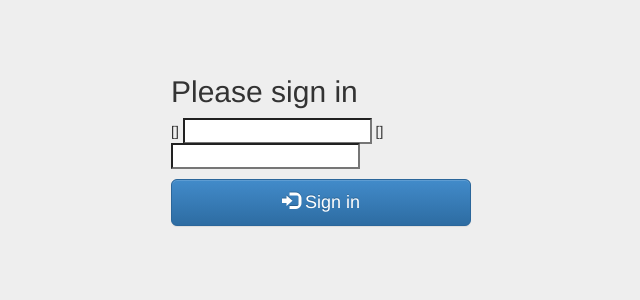
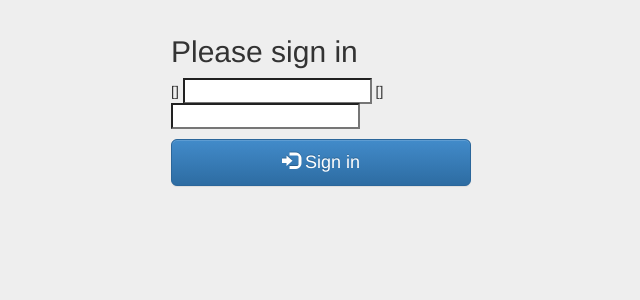
Before and after one commit to octaflop/uttr, a Django app: template apps/profiles/templates/profiles/login.html in a window 1280 px wide. Shown: the top 300 px of the page, without its empty margins (319-959 px from the left). Run offline with Django 3.2, Linux system fonts and the light colour scheme; the template is opened without the code that fills it, so the values that code supplies are empty, except form fields; tables that the repository leaves empty hold one stand-in row (values such as "Sample post"); form fields are guessed from the names that the template uses; some libraries are stand-ins or nearby versions.

Commit message:
fixed login screen margins

```diff
--- a/apps/profiles/static/css/login.css
+++ b/apps/profiles/static/css/login.css
@@ -1,6 +1,4 @@
 body {
-  padding-top: 40px;
-  padding-bottom: 40px;
   background-color: #eee;
 }
 
```
